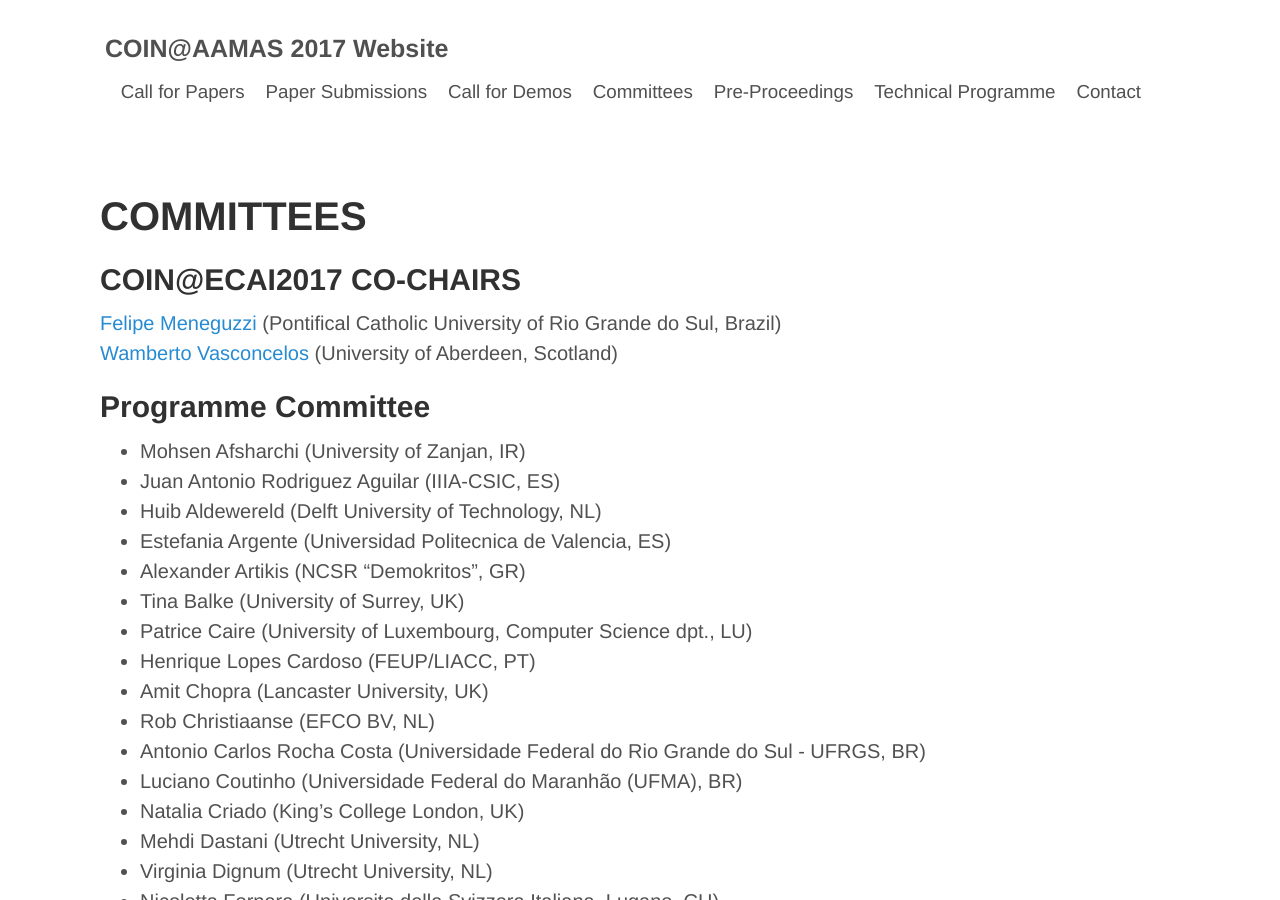
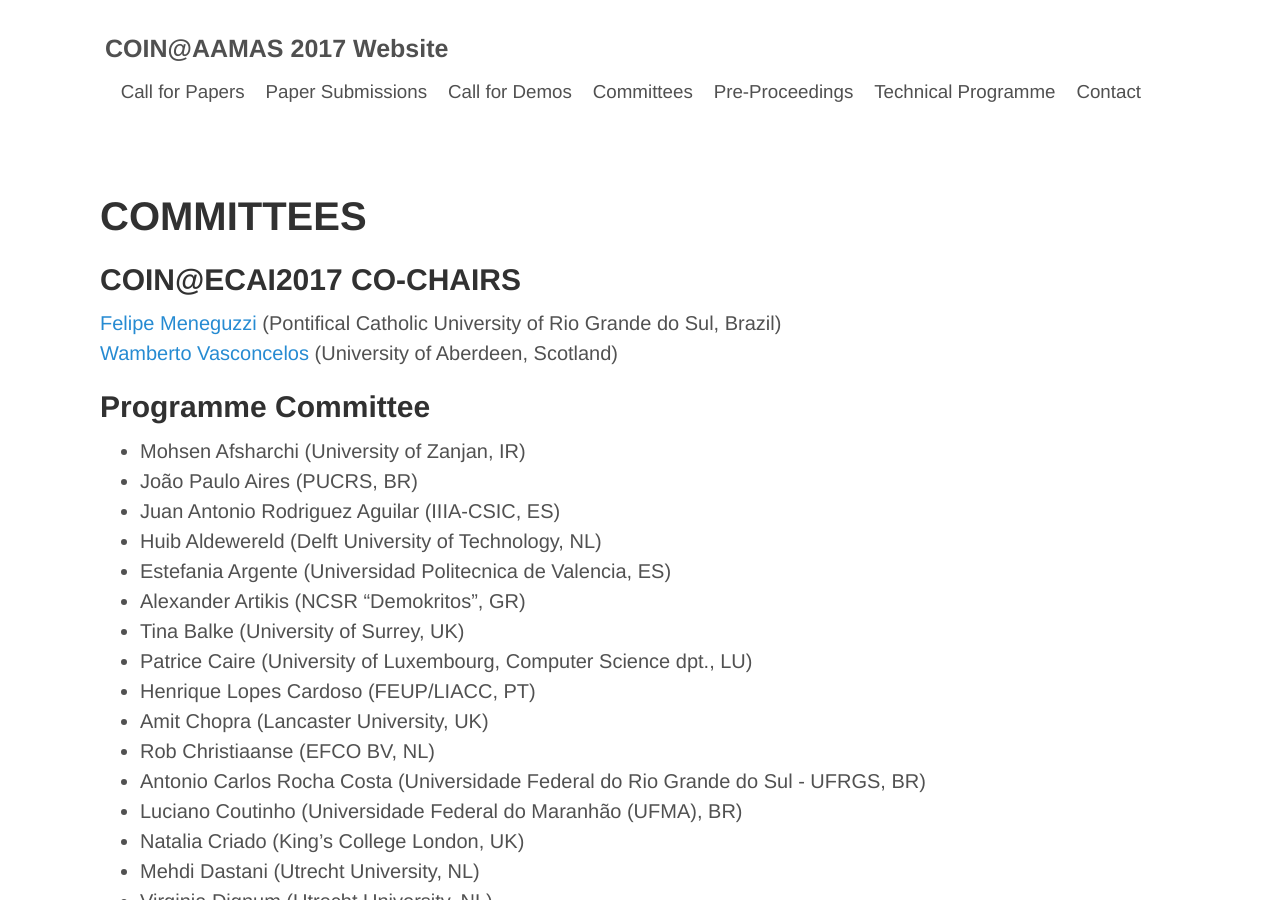
Before and after one commit to coin-workshop/coin-2017, a Jekyll site: the page built from committees.md, in a window 1280 px wide and 900 px high. Built offline with Jekyll 4.4.1, drawn with Linux system fonts in a browser that asks for light colours.

Commit message:
Updated PC.

```diff
--- a/committees.md
+++ b/committees.md
@@ -13,6 +13,7 @@
 ## Programme Committee
 
 - Mohsen Afsharchi (University of Zanjan, IR)
+- João Paulo Aires (PUCRS, BR)
 - Juan Antonio Rodriguez Aguilar (IIIA-CSIC, ES)
 - Huib Aldewereld (Delft University of Technology, NL)
 - Estefania Argente (Universidad Politecnica de Valencia, ES)
```
